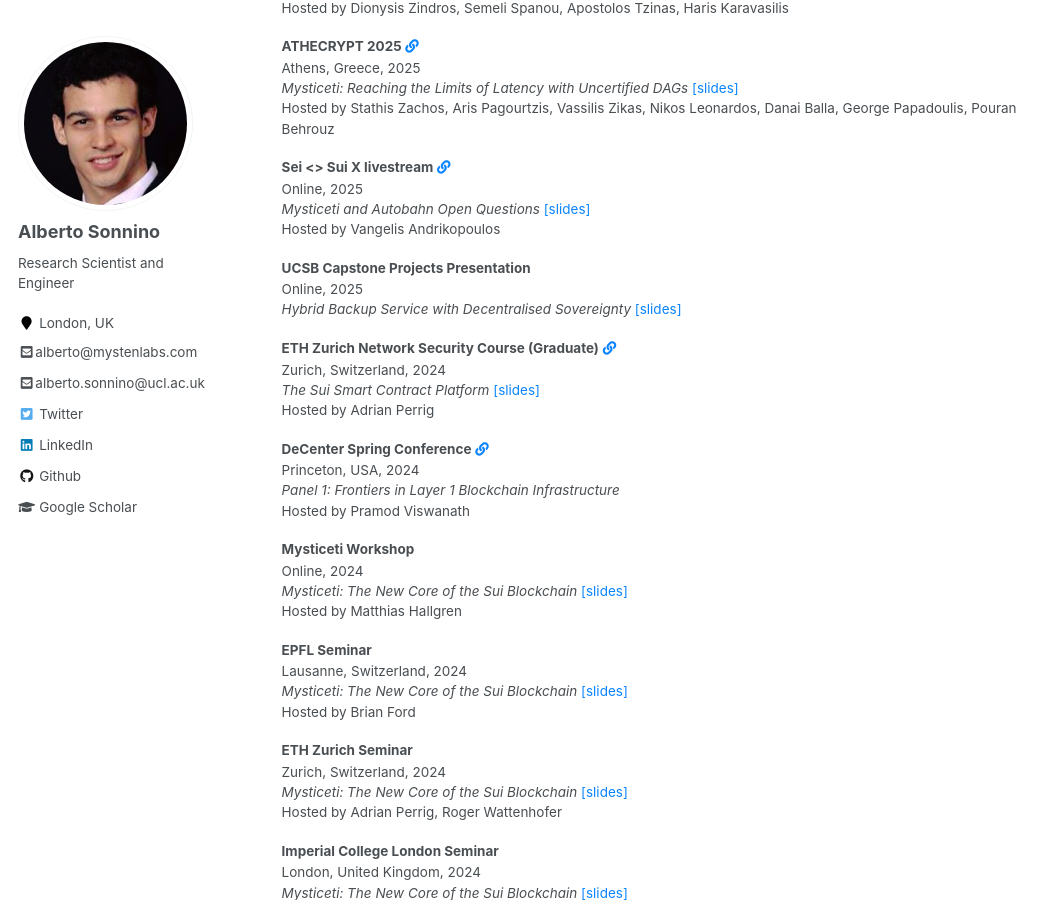
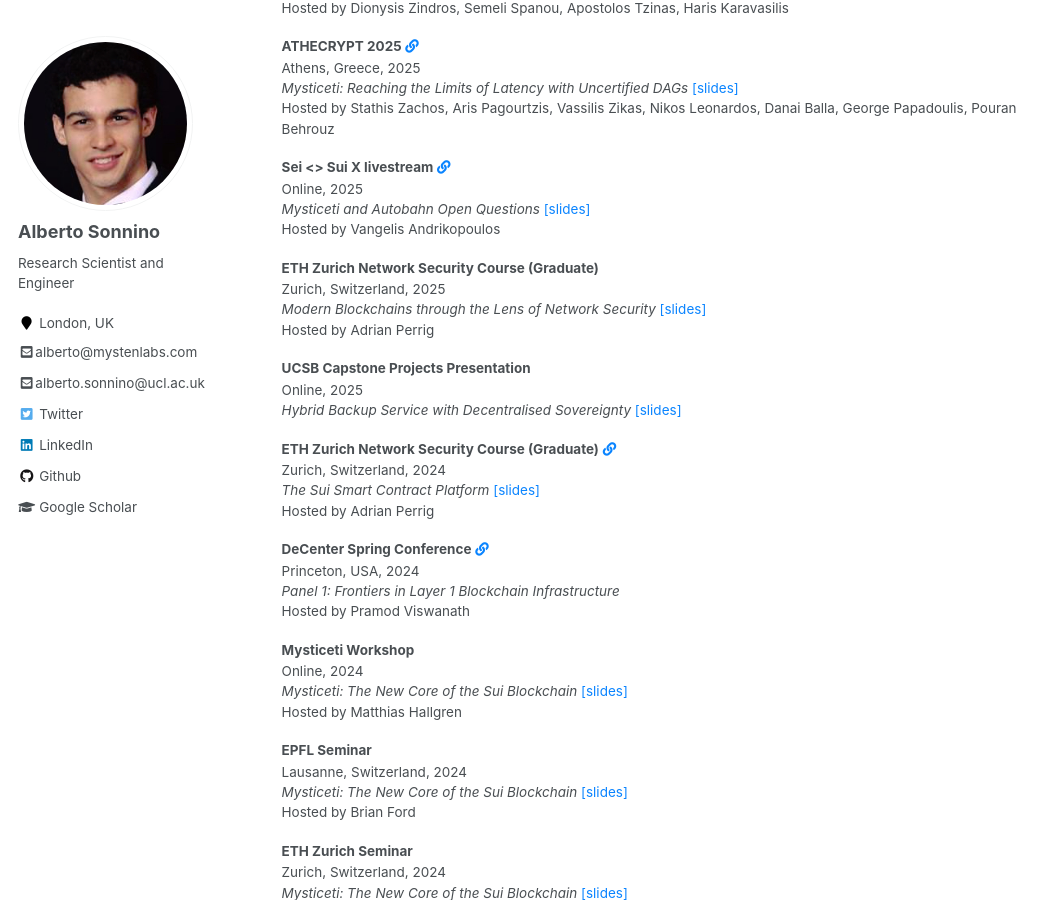
Before and after one commit to asonnino/asonnino.github.io, a Jekyll site: the page built from _pages/talks.md, in a window 1280 px wide and 900 px high, scrolled down 354 px. Shown: the whole window, without its empty margins (0-1061 px from the left). Built offline with Jekyll 4.4.1, drawn with Linux system fonts in a browser that asks for light colours.

Commit message:
feat: netsec slides 2025

```diff
--- a/_data/talks.json
+++ b/_data/talks.json
@@ -800,5 +800,14 @@
     "location": "Online",
     "date": 2025,
     "slides": "ucsb-capstone-2025-v1.pdf",
+  },
+  {
+    "category": "invited",
+    "title": "Modern Blockchains through the Lens of Network Security",
+    "event": "ETH Zurich Network Security Course (Graduate)",
+    "location": "Zurich, Switzerland",
+    "date": 2025,
+    "hosts": ["Adrian Perrig"],
+    "slides": "blockchains-netsec-v1.pdf",
   }
 ]
```
Also changed, not shown: 2 other files.
